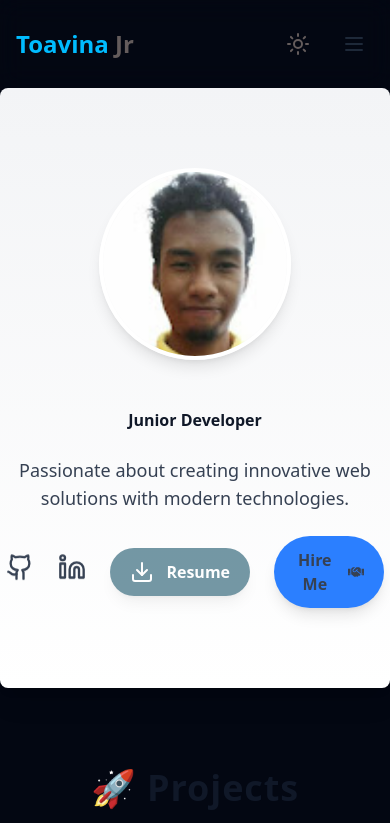
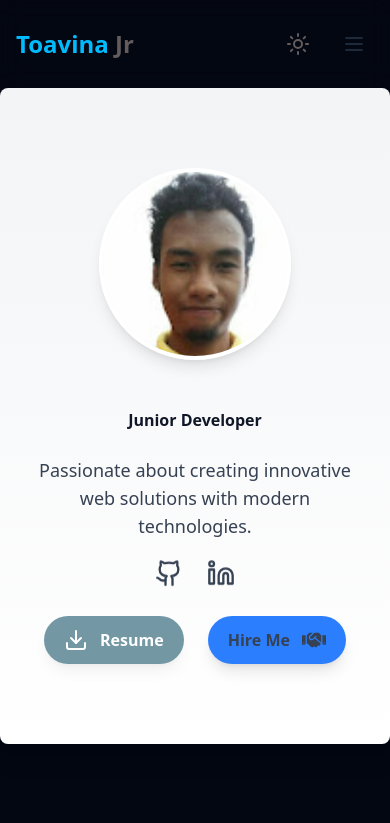
Before and after one commit to ToavinaJr/Modern-Portfolio, a React (Vite) app: page / in a window 390 px wide. Shown: the top 823 px of the page. Built offline with nearby package versions, Linux system fonts and the light colour scheme.

Commit message:
Modification de la disposition des  bouttons Resumes et Hire Me pour la version mobile

```diff
--- a/src/components/HeroSection.tsx
+++ b/src/components/HeroSection.tsx
@@ -16,7 +16,8 @@ export const HeroSection = () => (
       <p className="text-lg text-gray-700 dark:text-gray-300 max-w-lg mx-auto md:mx-0 animate-fade-in-up">
         Passionate about creating innovative web solutions with modern technologies.
       </p>
-      <div className="flex gap-6 justify-center md:justify-start mt-4 items-center animate-fade-in-up">
+      <div className="flex flex-col md:flex-row gap-6 justify-center md:justify-start mt-4 items-center animate-fade-in-up">
+        <div className="flex gap-6">
           <a
             href="https://github.com/ToavinaJr"
             className="text-gray-700 dark:text-gray-300 hover:text-[#00bcff] transition-all flex items-center hover:scale-110 duration-300"
@@ -31,6 +32,8 @@ export const HeroSection = () => (
             >
             <Linkedin size={28} className="animate-bounce-subtle"/>
           </a>
+        </div>
+        <div className='flex gap-6'>
           <button className="text-white px-5 py-3 rounded-full flex items-center gap-3 font-semibold shadow-lg cursor-pointer bg-[#01425a] hover:bg-[#009edb] transition-all duration-300 hover:scale-105 animate-pulse">
             <Download size={24} />
             Resume
@@ -42,6 +45,7 @@ export const HeroSection = () => (
             Hire Me
             <FaHandshake size={24}/>
           </a>
+        </div>
       </div>
     </div>
     <style >{`
```
Lines whose indentation alone changed are shown as unchanged.
